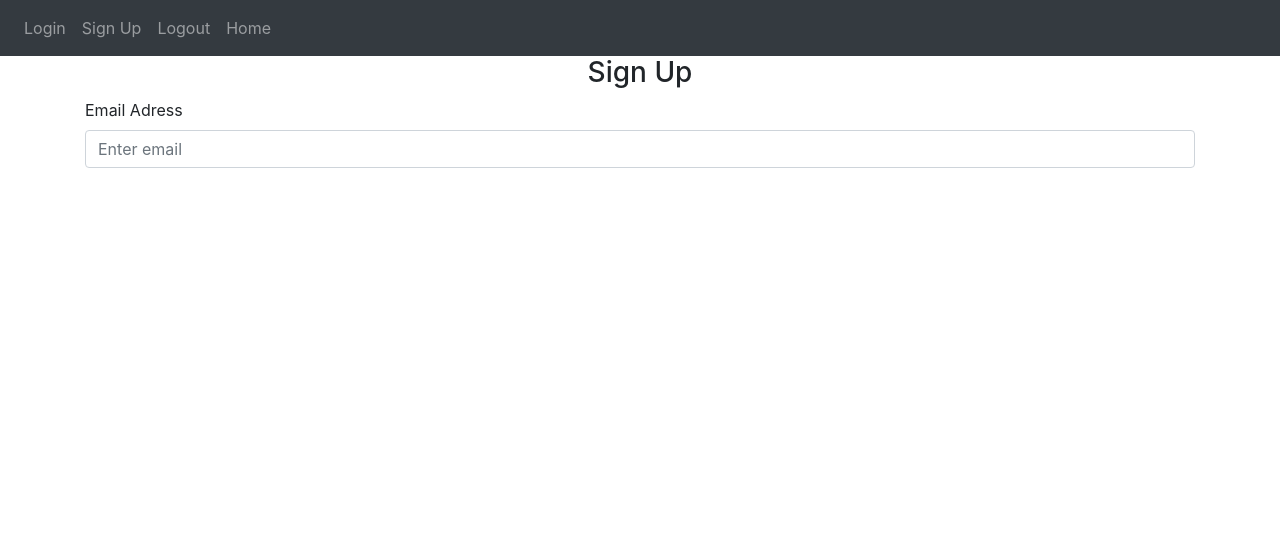
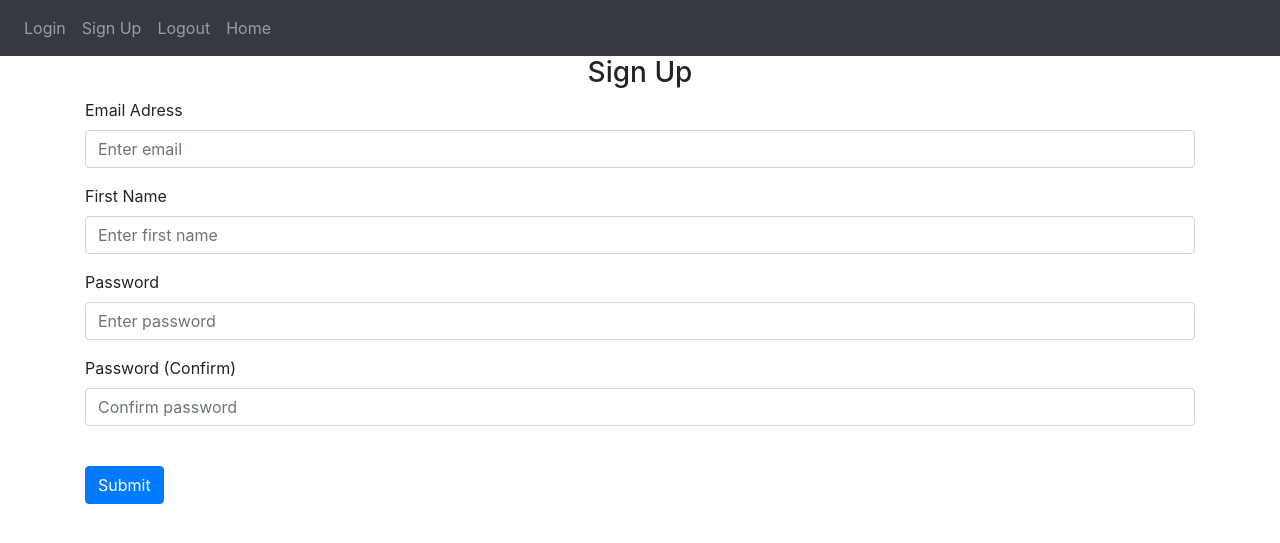
Before and after one commit to ivekccc/Flask-Web-App-Notes, a Flask app: page /sign-up in a window 1280 px wide. Shown: the top 543 px of the page. Run offline with Flask 3, Linux system fonts and the light colour scheme; some libraries are stand-ins or nearby versions.

Commit message:
Html signUp stranic

```diff
--- a/webiste/templates/sign_up.html
+++ b/webiste/templates/sign_up.html
@@ -6,7 +6,20 @@
     <div class="form-group">
         <label for="email">Email Adress</label>
         <input type="email" class="form-control" id="email" name="email" placeholder="Enter email">
-
     </div>
+    <div class="form-group">
+        <label for="firstName">First Name</label>
+        <input type="text" class="form-control" id="firstName" name="firstName" placeholder="Enter first name">
+    </div>
+    <div class="form-group">
+        <label for="password1">Password</label>
+        <input type="password" class="form-control" id="password1" name="password1" placeholder="Enter password">
+    </div>
+    <div class="form-group">
+        <label for="password2">Password (Confirm)</label>
+        <input type="password" class="form-control" id="password2" name="password2" placeholder="Confirm password">
+    </div>
+    <br/>
+    <button type="submit" class="btn btn-primary">Submit</button>
 </form>
 {%endblock%}
```
